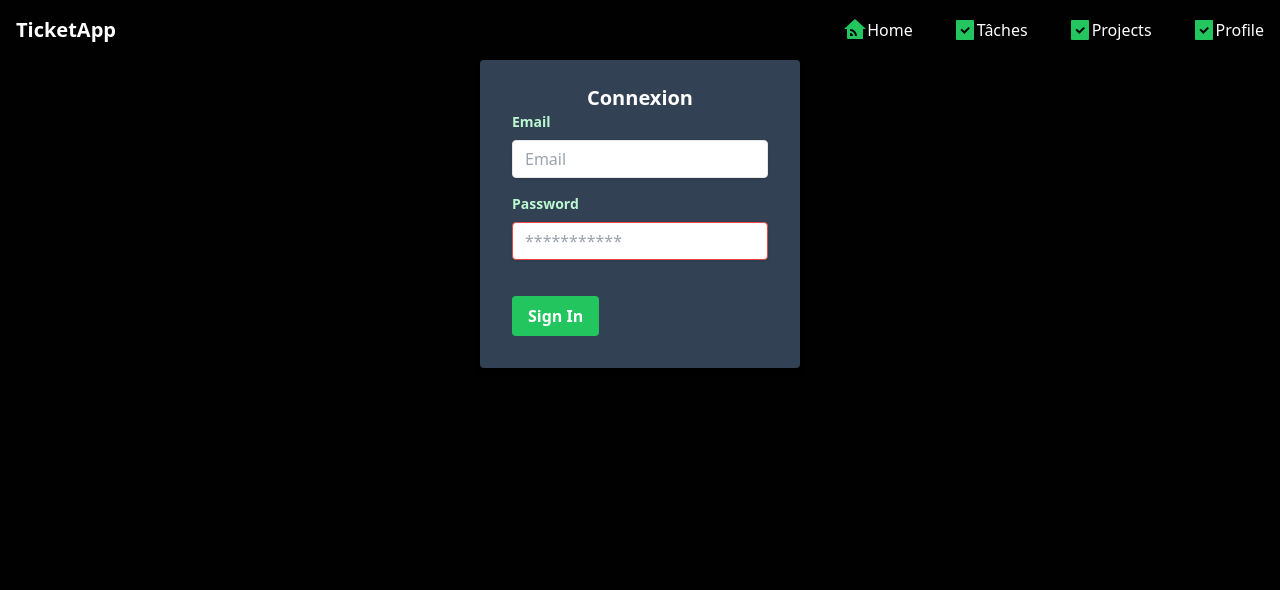
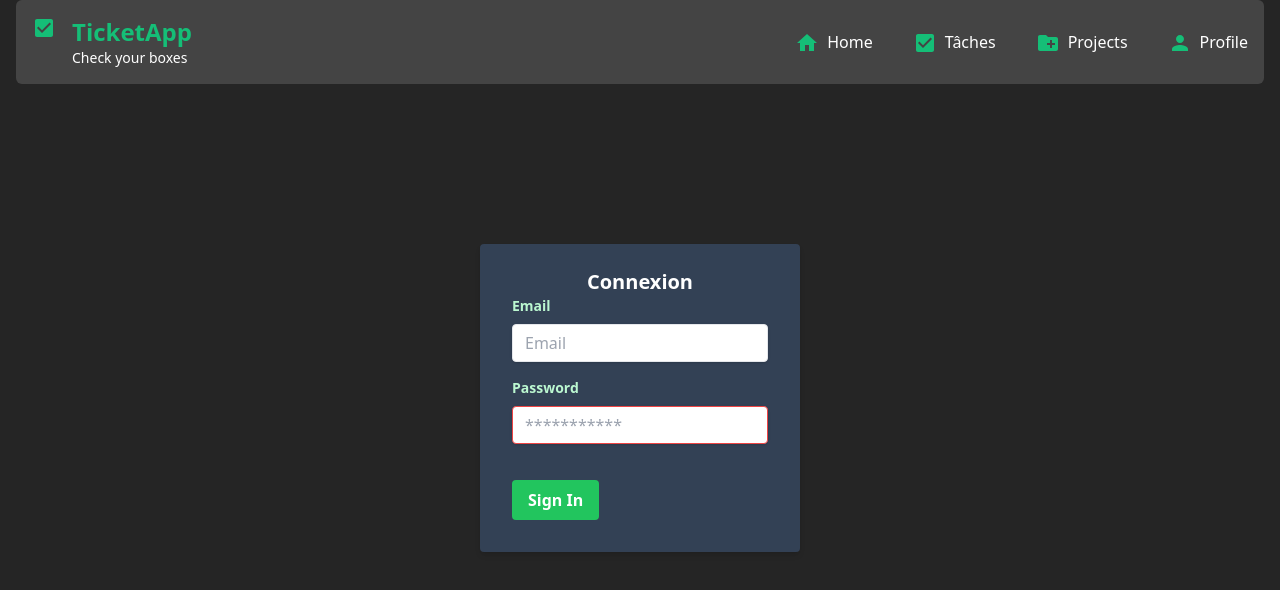
Before and after one commit to WildCodeSchool/2109-wns-paris-backbones-project, a React (Vite) app in the folder front/: page / in a window 1280 px wide. Shown: the top 590 px of the page. Built offline with nearby package versions, Linux system fonts and the light colour scheme.

Commit message:
Navbar redesign (#57)
* change icons from material ui and Icons Folder deleted

* change icons from material ui and Icons Folder deleted

* logo checkBox added and subtitle

* font size modif

* background modification

* margin Form added

```diff
--- a/front/package.json
+++ b/front/package.json
@@ -4,6 +4,8 @@
 	"private": true,
 	"dependencies": {
 		"@apollo/client": "^3.4.16",
+		"@material-ui/core": "^4.12.4",
+		"@material-ui/icons": "^4.11.3",
 		"@types/jwt-decode": "^3.1.0",
 		"graphql": "^15.7.1",
 		"jwt-decode": "^3.1.2",
--- a/front/src/App.tsx
+++ b/front/src/App.tsx
@@ -78,7 +78,7 @@ function App() {
 	}, [userId]);
 
 	return (
-		<div className="h-screen bg-dark-darker">
+		<div className="h-screen bg-dark-dark">
 			<Header />
 			<div>
 				<Form />
--- a/front/src/components/Form/Form.tsx
+++ b/front/src/components/Form/Form.tsx
@@ -88,7 +88,7 @@ const Form = () => {
 	};
 
 	return (
-		<header className="flex justify-center App-header">
+		<header className="flex justify-center py-40 App-header">
 			{localStorage.getItem("token") ? (
 				<div className="flex flex-col justify-center">
 					<h1 className="text-2xl text-white">Welcome {firstName}</h1>
@@ -102,7 +102,7 @@ const Form = () => {
 					</button>
 				</div>
 			) : (
-				<div className="w-full max-w-xs">
+				<div className="w-full max-w-xs ">
 					<form
 						onSubmit={async (e) => {
 							e.preventDefault();
--- a/front/src/components/Header/Header.tsx
+++ b/front/src/components/Header/Header.tsx
@@ -1,39 +1,51 @@
 import React from "react";
 import NavLink from "../NavLink/NavLink";
-import { IconHome, IconTasks } from "../Icons/Icons";
+import HomeIcon from '@material-ui/icons/Home'
+import CheckBoxIcon from '@material-ui/icons/CheckBox'
+import CreateNewFolderIcon from '@material-ui/icons/CreateNewFolder'
+import PersonIcon from '@material-ui/icons/Person'
 
 function Header() {
 	const routes = [
 		{
 			href: "/",
 			label: "Home",
-			icon: <IconHome />,
+			icon: <HomeIcon/>,
 		},
 		{
 			href: "/tasks",
 			label: "Tâches",
-			icon: <IconTasks />,
+			icon: <CheckBoxIcon/>,
 		},
 		{
 			href: "/projets",
 			label: "Projects",
-			icon: <IconTasks />,
+			icon: <CreateNewFolderIcon />,
 		},
 		{
 			href: "/account",
 			label: "Profile",
-			icon: <IconTasks />,
+			icon: <PersonIcon />,
+
 		},
 	];
 	return (
-		<header className="flex items-center justify-between p-4 bg-dark-darker">
-			<p className="text-xl font-bold text-light-light">TicketApp</p>
+		<nav className="flex items-center justify-between p-4 mx-4 rounded-md bg-dark-medium">
+			<div className="flex gap-4">
+				<CheckBoxIcon  className="text-primary-darker"/>
+				<article>
+					<p className="text-2xl font-bold text-primary-darker">TicketApp</p>
+					<p className="text-sm text-light-light">Check your boxes</p>
+				</article>
+
+			</div>
+
 			<ul className="flex gap-10">
 				{routes.map((route, index) => (
 					<NavLink key={index} route={route} />
 				))}
 			</ul>
-		</header>
+		</nav>
 	);
 }
 
--- a/front/src/components/Icons/Icons.tsx
+++ /dev/null
@@ -1,50 +0,0 @@
-export function IconHome() {
-	return (
-		<svg
-			xmlns="http://www.w3.org/2000/svg"
-			viewBox="0 0 24 24"
-			width="24"
-			height="24"
-
-		>
-			<path
-				fill="currentColor"
-				d="M20 20a1 1 0 0 1-1 1H5a1 1 0 0 1-1-1v-9H1l10.327-9.388a1 1 0 0 1 1.346 0L23 11h-3v9zM7 11v2a5 5 0 0 1 5 5h2a7 7 0 0 0-7-7zm0 4v3h3a3 3 0 0 0-3-3z"
-			/>
-		</svg>
-	);
-}
-
-export function IconTasks() {
-	return (
-		<svg
-			xmlns="http://www.w3.org/2000/svg"
-			viewBox="0 0 24 24"
-			width="24"
-			height="24"
-
-		>
-			<path
-				fill="currentColor"
-				d="M21 2.992v18.016a1 1 0 0 1-.993.992H3.993A.993.993 0 0 1 3 21.008V2.992A1 1 0 0 1 3.993 2h16.014c.548 0 .993.444.993.992zm-9.707 10.13l-2.475-2.476-1.414 1.415 3.889 3.889 5.657-5.657-1.414-1.414-4.243 4.242z"
-			/>
-		</svg>
-	);
-}
-
-// export function IconProject(props) {
-// 	return (
-// 		<svg
-// 			xmlns="http://www.w3.org/2000/svg"
-// 			viewBox="0 0 24 24"
-// 			width="24"
-// 			height="24"
-// 			{...props}
-// 		>
-// 			<path
-// 				fill="currentColor"
-// 				d="M21 2.992v18.016a1 1 0 0 1-.993.992H3.993A.993.993 0 0 1 3 21.008V2.992A1 1 0 0 1 3.993 2h16.014c.548 0 .993.444.993.992zm-9.707 10.13l-2.475-2.476-1.414 1.415 3.889 3.889 5.657-5.657-1.414-1.414-4.243 4.242z"
-// 			/>
-// 		</svg>
-// 	);
-// }
--- a/front/src/components/NavLink/NavLink.tsx
+++ b/front/src/components/NavLink/NavLink.tsx
@@ -8,8 +8,8 @@ export interface Route {
 
 function NavLink({ route }: { route: Route }) {
 	return (
-		<div className="flex items-center justify-center">
-			<div className="text-green-500">{route.icon}</div>
+		<div className="flex items-center justify-center gap-2">
+			<div className=" text-primary-darker">{route.icon}</div>
 			<p className="text-white">{route.label}</p>
 		</div>
 	);
--- a/front/src/index.tsx
+++ b/front/src/index.tsx
@@ -13,9 +13,9 @@ import {
 import { setContext } from "@apollo/client/link/context";
 
 const httpLink = createHttpLink({
-	// uri: "/graphql",
+	uri: "/graphql",
 	//in dev mode use localhost:4000
-	uri: "http://localhost:4000/graphql",
+	// uri: "http://localhost:4000/graphql",
 });
 
 const authLink = setContext((_, { headers }) => {
```
Also changed, not shown: 1 other file (tests, documents, lock files or other folders).
